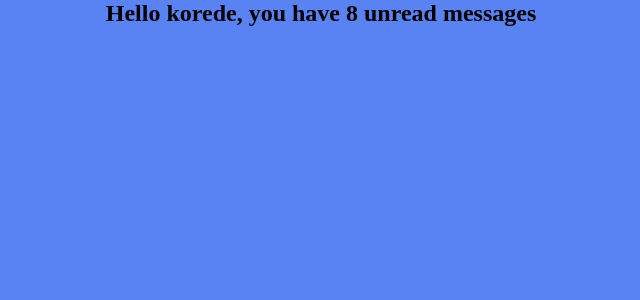
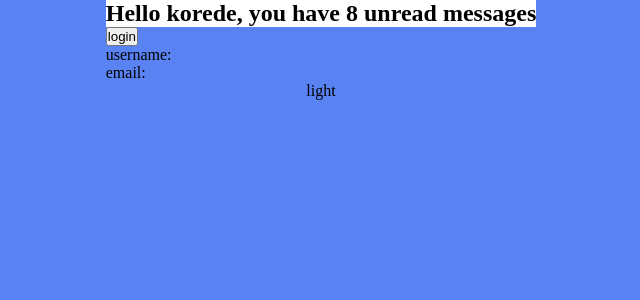
Before and after one commit to Damilola99-web/typescript-react, a React (Create React App) app: page / in a window 1280 px wide. Shown: the top 300 px of the page, without its empty margins (319-959 px from the left). Built offline with nearby package versions, Linux system fonts and the light colour scheme.

Commit message:
make them know there is typescript

```diff
--- a/src/App.tsx
+++ b/src/App.tsx
@@ -1,12 +1,14 @@
 import React from 'react';
 import './App.css';
 import Greet from './components/Greet';
+import { useTheme } from './hooks/useTheme';
 
 const App = () => {
-
+	const { theme } = useTheme()
 	return (
 		<div className="App">
-			<Greet name='korede' count={8} />
+			<Greet name='korede' count={8} style={{backgroundColor: 'white'}} />
+			<p>{theme}</p>
 		</div>
 	);
 };
--- a/src/components/Greet.tsx
+++ b/src/components/Greet.tsx
@@ -1,13 +1,35 @@
-import React from 'react';
+import React, { useEffect, useState } from 'react';
+
 type greetProps = {
     name : string,
-    count: number
+    count: number,
+    style: React.CSSProperties
+}
+type user = {
+  name : string,
+  email: string
 }
 
-export default function Greet({name, count}:greetProps) {
+export default function Greet({name, count, style}:greetProps) {
+  const [isLoggedIn, setIsLoggedIn] = useState(false)
+  const [user, setUser] = useState<null | user>(null)
+  useEffect(()=>{
+    isLoggedIn && setUser({
+      name: 'korede',
+      email : 'rasheedw622@gmail.com'
+    })
+
+    !isLoggedIn && setUser(null)
+
+  }, [isLoggedIn])
   return (
     <div>
-      <h2>Hello {name}, you have {count} unread messages</h2>
+      <h2 style={style}>Hello {name}, you have {count} unread messages</h2>
+      {isLoggedIn && <button onClick={()=>setIsLoggedIn(false)}>logout</button> }
+      {!isLoggedIn && <button onClick={()=> setIsLoggedIn(true)}>login</button> }
+      <p>username: {user?.name}</p>
+      <p>email: {user?.email}</p>
+
     </div>
   );
 }
--- /dev/null
+++ b/src/context/ThemeContext.tsx
@@ -0,0 +1,37 @@
+import React, { createContext, useReducer } from 'react';
+
+const initialState = { theme: 'light' };
+type themeContextProp = {
+	children: React.ReactNode;
+};
+
+type stateType = {
+	theme: 'dark' | 'light';
+};
+enum theme {
+	light = 'light',
+	dark = 'dark'
+}
+type actionType = {
+	type: 'CHANGE_THEME';
+	payload: any;
+};
+
+const reducer = (state: stateType, action: actionType) => {
+	switch (action.type) {
+		case 'CHANGE_THEME':
+			return { ...state, theme: action.payload };
+		default:
+			return state;
+	}
+};
+
+export const ThemeContext = createContext({ theme: 'dark' });
+
+export const ThemeProvider = ({ children }: themeContextProp) => {
+	const [ state, dispatch ] = useReducer(reducer, initialState);
+	const changeTheme = (theme: 'light' | 'dark') => {
+		dispatch({ type: 'CHANGE_THEME', payload: theme });
+	};
+	return <ThemeContext.Provider value={state}>{children}</ThemeContext.Provider>;
+};
--- /dev/null
+++ b/src/hooks/useTheme.tsx
@@ -0,0 +1,7 @@
+import { useContext } from "react";
+import { ThemeContext } from "../context/ThemeContext";
+
+export const useTheme =()=>{
+    const theme = useContext(ThemeContext)
+    return theme
+}
--- a/src/index.tsx
+++ b/src/index.tsx
@@ -2,12 +2,15 @@ import React from 'react';
 import ReactDOM from 'react-dom/client';
 import './index.css';
 import App from './App';
+import { ThemeProvider } from './context/ThemeContext';
 
 const root = ReactDOM.createRoot(
   document.getElementById('root') as HTMLElement
 );
 root.render(
   <React.StrictMode>
+    <ThemeProvider>
     <App />
+    </ThemeProvider>
   </React.StrictMode>
 );
```
Also changed, not shown: public/index.html (+1 -21 lines), src/components/InputField.tsx (+9 -7 lines).
